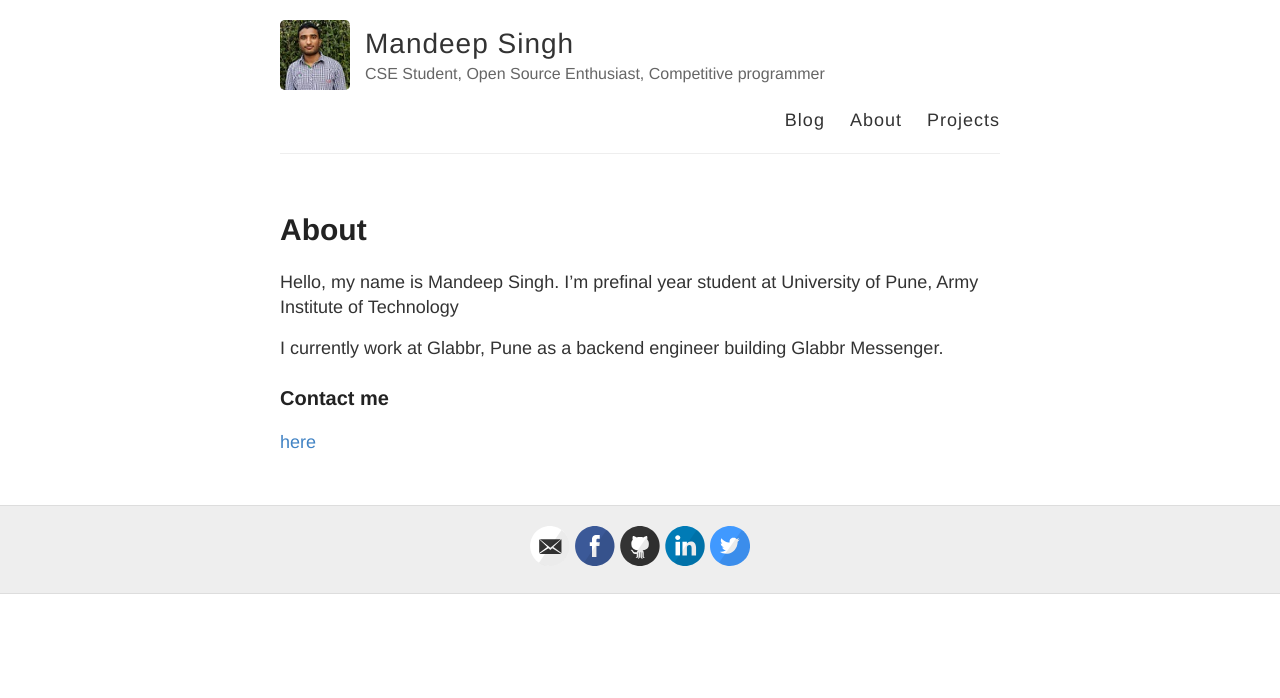
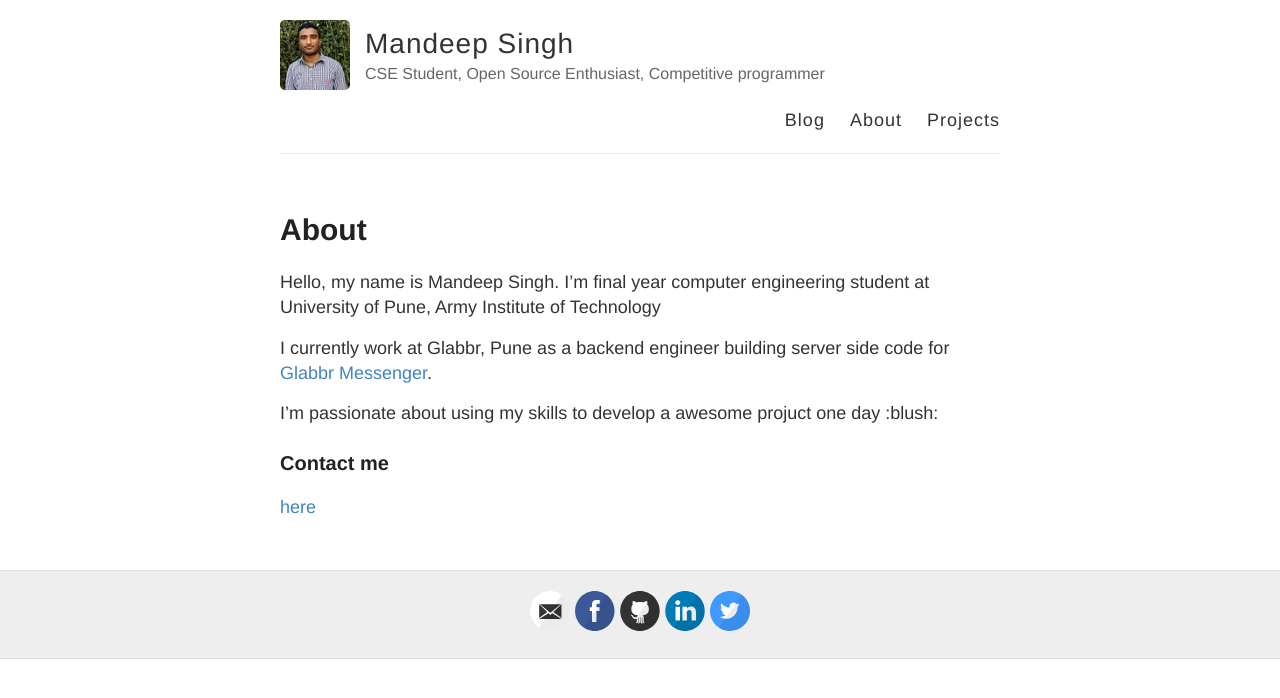
Before and after one commit to msdeep14/msdeep14.github.io, a Jekyll site: the page built from about.md, in a window 1280 px wide. Shown: the top 698 px of the page. Built offline with Jekyll 4.4.1, drawn with Linux system fonts in a browser that asks for light colours.

Commit message:
modify about me section

```diff
--- a/about.md
+++ b/about.md
@@ -5,9 +5,11 @@ permalink: /about/
 ---
 
 Hello, my name is Mandeep Singh.
-I'm prefinal year student at University of Pune, Army Institute of Technology
+I'm final year computer engineering student at University of Pune, Army Institute of Technology
 
-I currently work at Glabbr, Pune as a backend engineer building Glabbr Messenger.
+I currently work at Glabbr, Pune as a backend engineer building server side code for [Glabbr Messenger](https://play.google.com/store/apps/details?id=com.glabbr.messenger&hl=en).
+
+I'm passionate about using my skills to develop a awesome projuct one day :blush:
 
 ### Contact me
 
```
